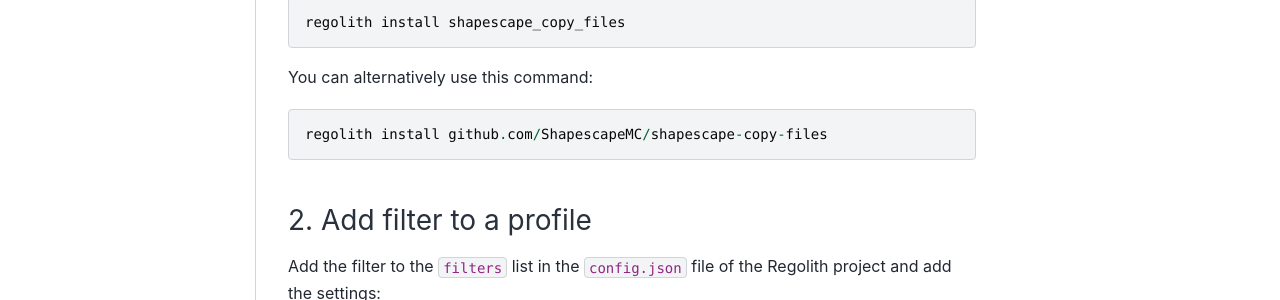
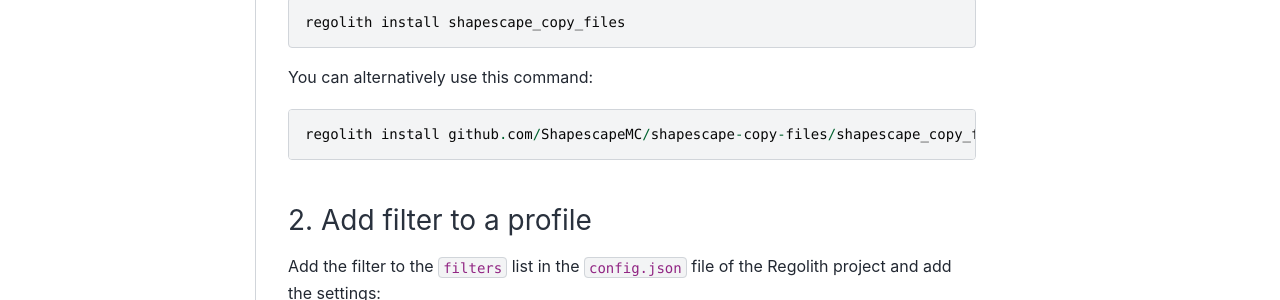
Before and after one commit to ShapescapeMC/Shapescape-Copy-Files, a Sphinx documentation site: the page built from docs/introduction/installation.md, in a window 1280 px wide and 1066 px high. Shown: the part 340-640 px from the top of the window. Built offline with Sphinx 7.4.7 and the Sphinx Book theme 1.1.4, drawn with Linux system fonts in a browser that asks for light colours.

Commit message:
Revert "Fix installation command in documentation"

````diff
--- a/docs/introduction/installation.md
+++ b/docs/introduction/installation.md
@@ -11,7 +11,7 @@ regolith install shapescape_copy_files
 
 You can alternatively use this command:
 ```
-regolith install github.com/ShapescapeMC/shapescape-copy-files
+regolith install github.com/ShapescapeMC/shapescape-copy-files/shapescape_copy_files
 ```
 
 ### 2. Add filter to a profile
````
